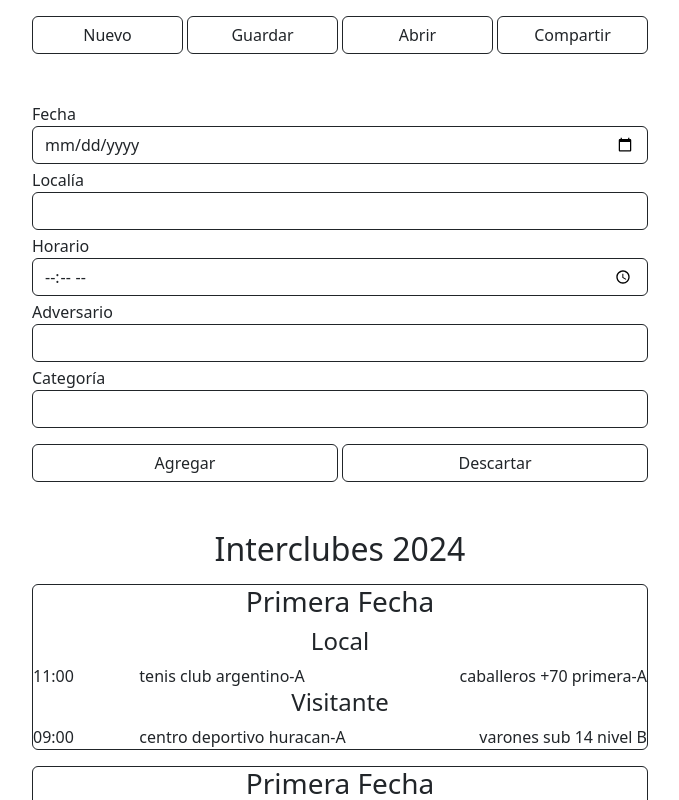
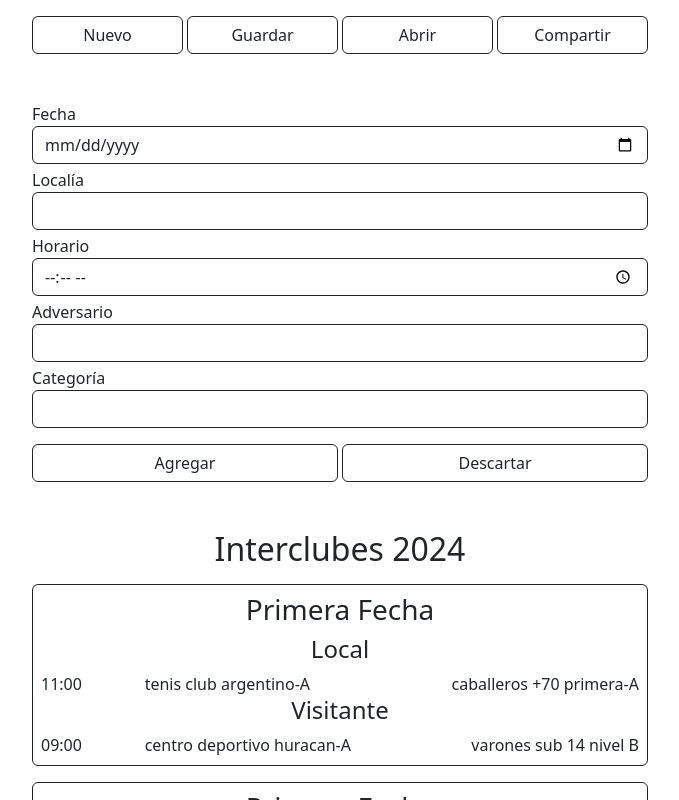
Before and after one commit to moradan/flyer-geba, a Next.js app: page / in a window 1280 px wide. Shown: the top 800 px of the page, without its empty margins (300-979 px from the left). Built offline with nearby package versions, Linux system fonts and the light colour scheme.

Commit message:
added paddding to the tournament week card

```diff
--- a/src/components/ElementoFecha.tsx
+++ b/src/components/ElementoFecha.tsx
@@ -1,6 +1,6 @@
 export function ElementoFecha() {
     return (
-        <div className="card border-dark">
+        <div className="card border-dark p-2">
             <header>
                 <h3 className="text-center">
                     Primera Fecha
```
